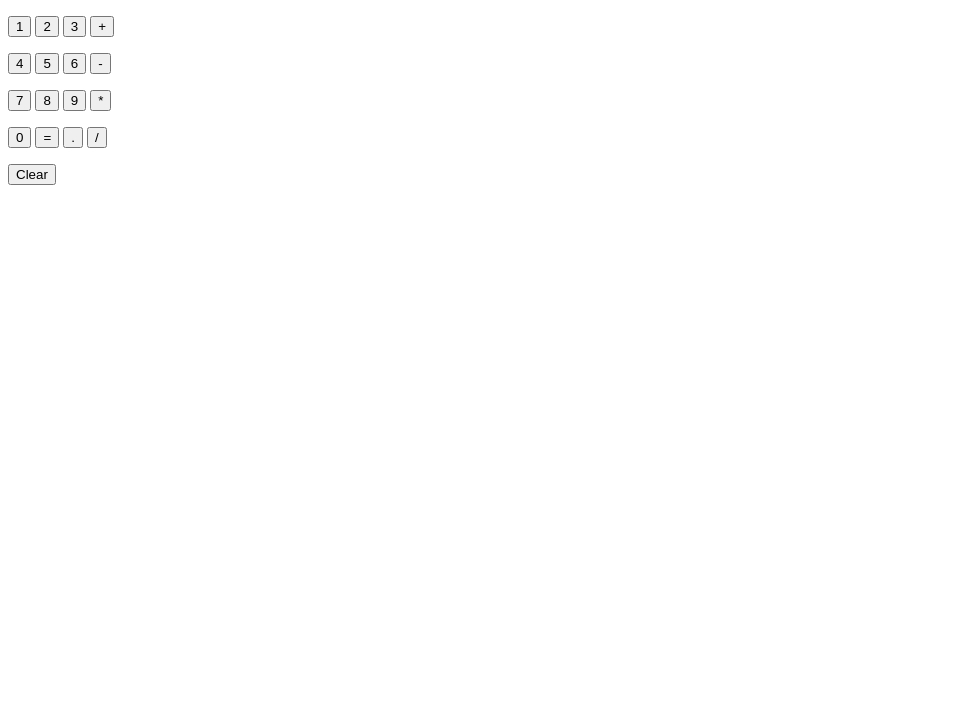
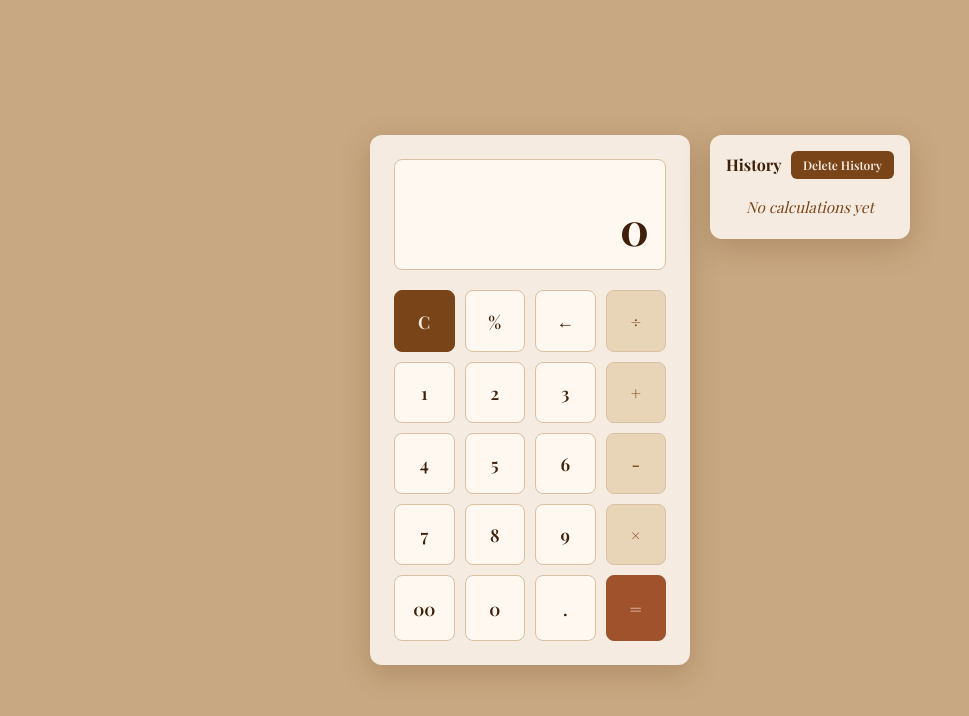
Before and after one commit to khyatimudgal/calculator, a plain HTML site: page index.html in a window 1280 px wide. Shown: the whole page, without its empty margins (0-969 px from the left). Drawn offline with nearby package versions, Linux system fonts and the light colour scheme.

Commit message:
Add styling, history and keyboard shortcuts

```diff
--- /dev/null
+++ b/calculator.css
@@ -0,0 +1,171 @@
+* {
+  margin: 0;
+  padding: 0;
+  box-sizing: border-box;
+}
+
+body {
+  font-family: 'Playfair Display', serif;
+  display: flex;
+  justify-content: center;
+  align-items: center;
+  min-height: 100vh;
+  background-color: #c8a882;
+}
+
+#wrapper {
+  display: flex;
+  align-items: flex-start;
+  gap: 20px;
+}
+
+#calculator {
+  background: #f5ebe0;
+  border-radius: 12px;
+  padding: 24px;
+  width: 320px;
+  box-shadow: 0 8px 30px rgba(90, 55, 20, 0.25);
+}
+
+#display {
+  background: #fff8f0;
+  border-radius: 8px;
+  padding: 16px 16px 12px;
+  text-align: right;
+  margin-bottom: 20px;
+  border: 1px solid #d9c0a3;
+}
+
+#expression {
+  font-size: 1rem;
+  min-height: 1.4rem;
+  color: #b08060;
+}
+
+#result {
+  font-size: 2.8rem;
+  font-weight: 700;
+  color: #3d1f0a;
+}
+
+#buttons {
+  display: grid;
+  grid-template-columns: repeat(4, 1fr);
+  gap: 10px;
+}
+
+button {
+  padding: 18px;
+  font-size: 1.1rem;
+  font-family: 'Playfair Display', serif;
+  font-weight: 600;
+  border: 1px solid #d9c0a3;
+  border-radius: 8px;
+  cursor: pointer;
+  background: #fff8f0;
+  color: #3d1f0a;
+  transition: all 0.15s ease;
+}
+
+button:hover {
+  background: #eedfc8;
+}
+
+button:active {
+  background: #e0cdb0;
+  transform: translateY(1px);
+}
+
+/* Operators — warm brown */
+.operator {
+  background: #e8d5b8;
+  color: #7a4419;
+}
+
+.operator:hover {
+  background: #d9c0a0;
+}
+
+/* C — deep espresso */
+button:first-child {
+  background: #7a4419;
+  color: #f5ebe0;
+  border-color: #7a4419;
+}
+
+button:first-child:hover {
+  background: #5c3010;
+}
+
+/* Equals — coffee brown */
+#equals {
+  background: #a0522d;
+  color: #f5ebe0;
+  border-color: #a0522d;
+  font-size: 1.3rem;
+}
+
+#equals:hover {
+  background: #7a4019;
+}
+
+/* History */
+#history {
+  background: #f5ebe0;
+  border-radius: 12px;
+  padding: 16px;
+  width: 200px;
+  box-shadow: 0 8px 30px rgba(90, 55, 20, 0.25);
+  max-height: 420px;
+  overflow-y: auto;
+}
+
+#history-header {
+  display: flex;
+  justify-content: space-between;
+  align-items: center;
+  margin-bottom: 12px;
+  color: #3d1f0a;
+  font-weight: 700;
+  font-size: 1rem;
+}
+
+#clear-history-btn {
+  padding: 6px 12px;
+  font-size: 0.75rem;
+  background: #7a4419;
+  color: #f5ebe0;
+  border: none;
+  border-radius: 6px;
+  font-family: 'Playfair Display', serif;
+  cursor: pointer;
+}
+
+#clear-history-btn:hover {
+  background: #5c3010;
+  transform: none;
+}
+
+#history-list {
+  list-style: none;
+  display: flex;
+  flex-direction: column;
+  gap: 6px;
+}
+
+#history-list li {
+  font-size: 0.95rem;
+  color: #7a4419;
+  padding: 6px 10px;
+  background: #fff8f0;
+  border-radius: 6px;
+  border: 1px solid #d9c0a3;
+}
+
+#empty-history {
+  color: #b08060;
+  font-style: italic;
+  text-align: center;
+  border: none !important;
+  background: transparent !important;
+}
--- a/calculator.js
+++ b/calculator.js
@@ -1 +1,90 @@
- let calculation = '';
+let expression = ''
+let justCalculated = false
+let history = localStorage.getItem('calcHistory') ?
+  JSON.parse(localStorage.getItem('calcHistory')) : []
+
+const expressionDisplay = document.getElementById('expression')
+const resultDisplay = document.getElementById('result')
+
+renderHistory()
+
+function append(value) {
+  const isOperator = ['+', '-', '*', '/'].includes(value)
+
+  if (justCalculated) {
+    // if operator, continue from result — if number, start fresh
+    if (!isOperator) expression = ''
+    justCalculated = false
+  }
+
+  expression += value
+  expressionDisplay.textContent = expression
+}
+
+function clearCalc() {
+  expression = ''
+  expressionDisplay.textContent = ''
+  resultDisplay.textContent = '0'
+}
+
+function backspace() {
+  expression = expression.slice(0, -1)
+  expressionDisplay.textContent = expression
+}
+
+function percent() {
+  if (expression === '') return
+  expression = String(parseFloat(expression) / 100)
+  expressionDisplay.textContent = expression
+  resultDisplay.textContent = expression
+}
+
+function calculate() {
+  if (expression === '') return
+  try {
+    const answer = eval(expression)
+    resultDisplay.textContent = answer
+    expressionDisplay.textContent = expression + ' ='
+    history.unshift(`${expression} = ${answer}`)
+    localStorage.setItem('calcHistory', JSON.stringify(history))
+    renderHistory()
+    expression = String(answer)
+    justCalculated = true
+  } catch {
+    resultDisplay.textContent = 'Error'
+    expression = ''
+  }
+}
+
+document.addEventListener('keydown', (e) => {
+  if (e.key >= '0' && e.key <= '9') append(e.key)
+  else if (e.key === '+') append('+')
+  else if (e.key === '-') append('-')
+  else if (e.key === '*') append('*')
+  else if (e.key === '/') { e.preventDefault(); append('/') }
+  else if (e.key === '.') append('.')
+  else if (e.key === '%' || e.key === 'p' || e.key === 'P') percent()
+  else if (e.key === 'Enter') { e.preventDefault(); calculate() }
+  else if (e.key === 'Backspace') backspace()
+  else if (e.key === 'Delete' || e.key === 'c' || e.key === 'C') clearCalc()
+})
+
+function renderHistory() {
+  const list = document.getElementById('history-list')
+  list.innerHTML = ''
+  if (history.length === 0) {
+    list.innerHTML = '<li id="empty-history">No calculations yet</li>'
+    return
+  }
+  history.forEach(item => {
+    const li = document.createElement('li')
+    li.textContent = item
+    list.appendChild(li)
+  })
+}
+
+function clearHistory() {
+  history = []
+  localStorage.removeItem('calcHistory')
+  renderHistory()
+}
--- a/index.html
+++ b/index.html
@@ -1,41 +1,60 @@
 <!DOCTYPE html>
+<html>
 <head>
   <title>Calculator</title>
-  <body>
-    <p>
-    <button onclick="calculation += 1, console.log(calculation)">1</button>
-    <button onclick="calculation += 2, console.log(calculation)">2</button>
-    <button onclick="calculation += 3, console.log(calculation)">3</button>
-    <button onclick="calculation += '+', console.log(calculation)">+</button>
-    </p>
-    <p>
-    <button onclick="calculation += 4, console.log(calculation)">4</button>
-    <button onclick="calculation += 5, console.log(calculation)">5</button>
-    <button onclick="calculation += 6, console.log(calculation)">6</button>
-    <button onclick="calculation -= '-', console.log(calculation)">-</button>
+  <link rel="preconnect" href="https://fonts.googleapis.com">
+  <link href="https://fonts.googleapis.com/css2?family=Playfair+Display:wght@400;600;700&display=swap" rel="stylesheet">
+  <link rel="stylesheet" href="calculator.css">
+</head>
+<body>
 
+  <div id="wrapper">
 
-    </p>
-    <p>
-    <button onclick="calculation += 7, console.log(calculation)">7</button>
-    <button onclick="calculation += 8, console.log(calculation)">8</button>
-    <button onclick="calculation += 9, console.log(calculation)">9</button>
-    <button onclick="calculation *= '*', console.log(calculation)">*</button>
+    <div id="calculator">
+      <div id="display">
+        <div id="expression"></div>
+        <div id="result">0</div>
+      </div>
 
-    </p>
-    <p>
-      <button onclick="calculation += '0',console.log(calculation)">0</button>
-      <button onclick="console.log(eval(calculation))">=</button>
-      <button onclick="calculation +='', console.log(calculation)">.</button>
-      <button onclick="calculation /= '/', console.log(calculation)">/</button>
+      <div id="buttons">
+        <button onclick="clearCalc()">C</button>
+        <button onclick="percent()">%</button>
+        <button onclick="backspace()">←</button>
+        <button class="operator" onclick="append('/')">÷</button>
 
-    </p>
+        <button onclick="append('1')">1</button>
+        <button onclick="append('2')">2</button>
+        <button onclick="append('3')">3</button>
+        <button class="operator" onclick="append('+')">+</button>
 
+        <button onclick="append('4')">4</button>
+        <button onclick="append('5')">5</button>
+        <button onclick="append('6')">6</button>
+        <button class="operator" onclick="append('-')">-</button>
 
-    <button onclick="calculation = 0, console.log('Cleared')">Clear</button>
-  </body>
+        <button onclick="append('7')">7</button>
+        <button onclick="append('8')">8</button>
+        <button onclick="append('9')">9</button>
+        <button class="operator" onclick="append('*')">×</button>
 
-  <script src = 'calculator.js'></script>
+        <button onclick="append('00')">00</button>
+        <button onclick="append('0')">0</button>
+        <button onclick="append('.')">.</button>
+        <button onclick="calculate()" id="equals">=</button>
+      </div>
+    </div>
 
+    <div id="history">
+      <div id="history-header">
+        <span>History</span>
+        <button id="clear-history-btn" onclick="clearHistory()">Delete History</button>
+      </div>
+      <ul id="history-list"></ul>
+    </div>
 
-</head>
+  </div>
+
+  <script src="calculator.js"></script>
+
+</body>
+</html>
```
